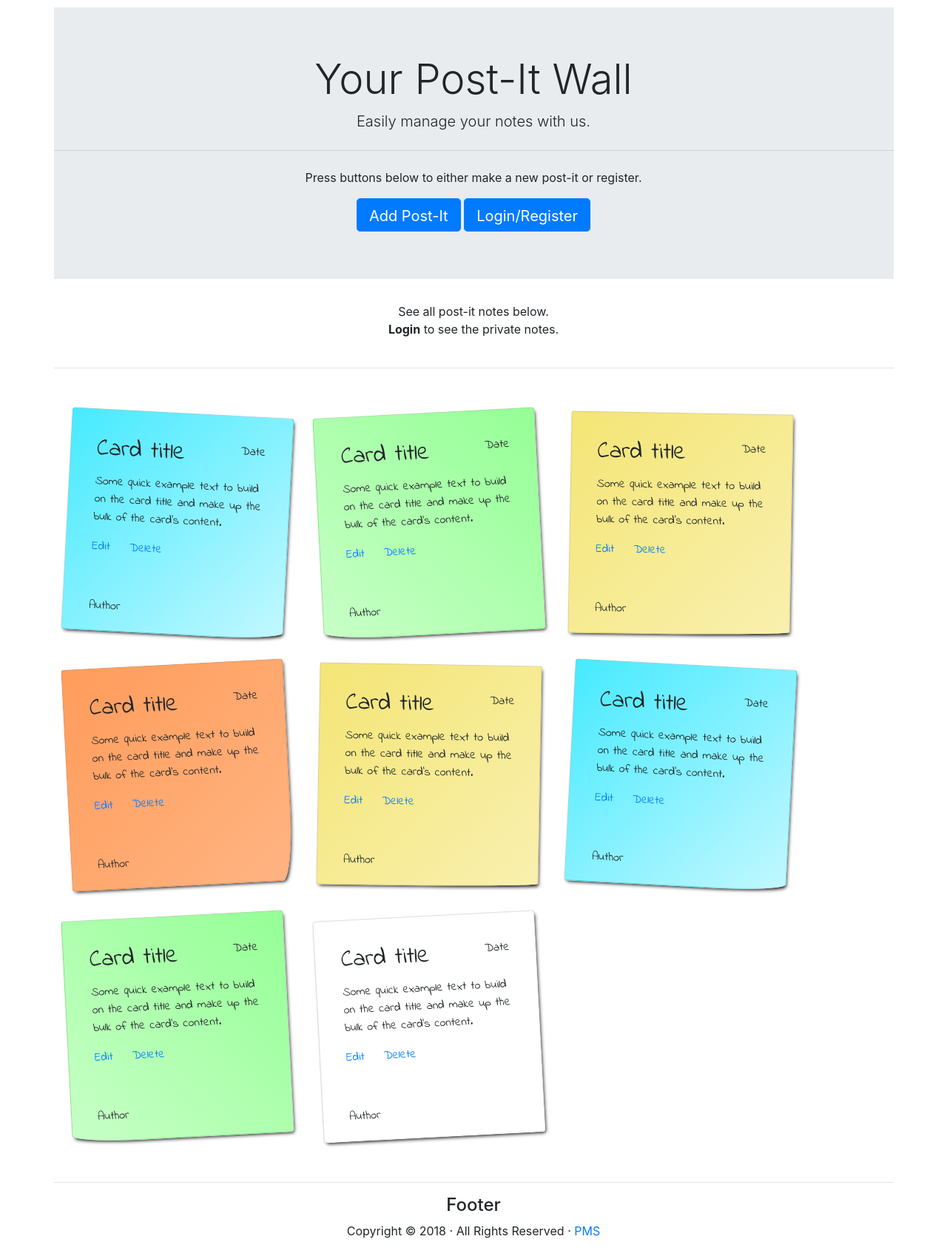
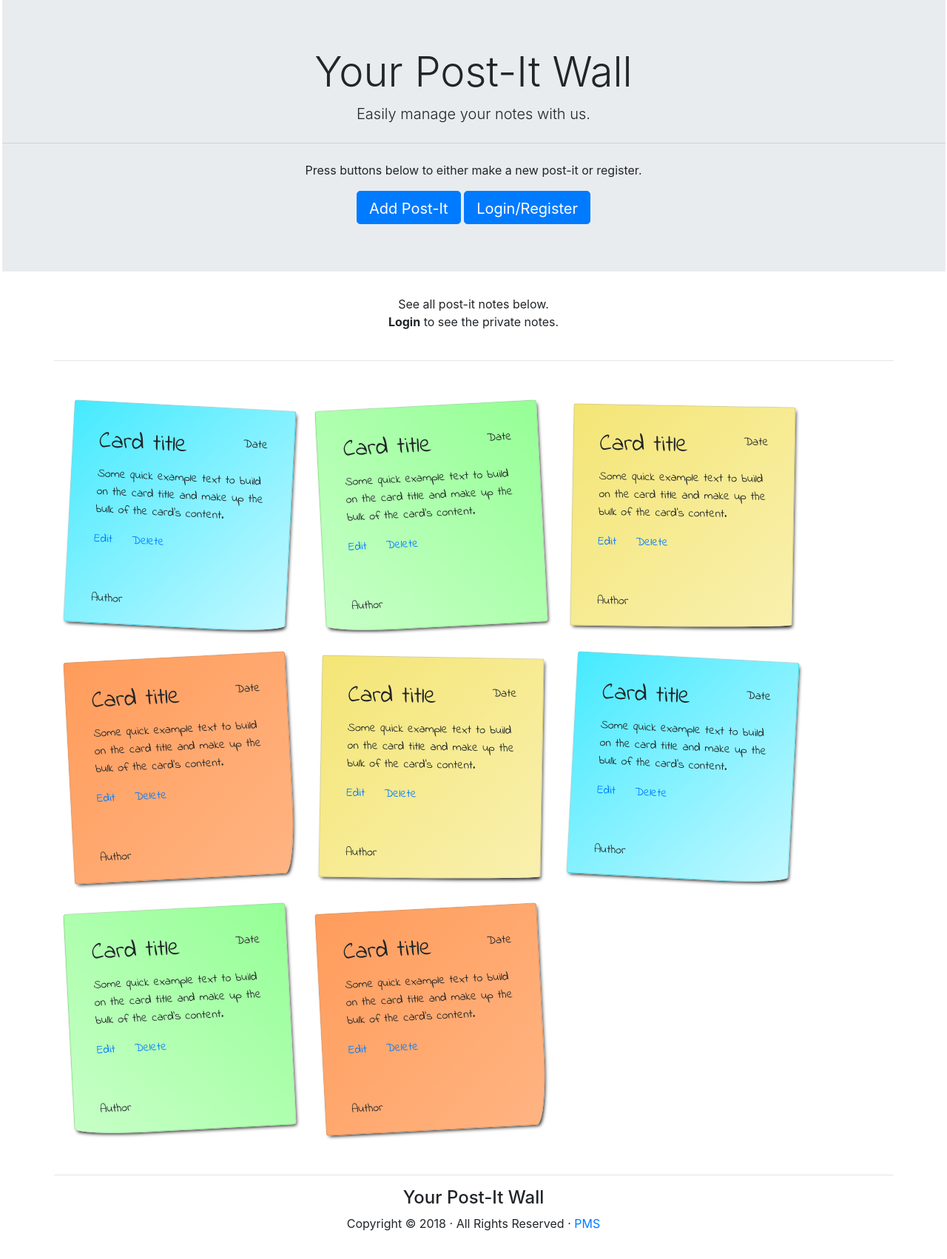
Before and after one commit to Schelde94/post-it_projekt, a PHP site: page /post-it/test.html in a window 1280 px wide. Shown: the whole page at 74% size. After the commit the page ends 1664 px from the top, so only its background shows below. Run offline with PHP 8.4, Linux system fonts and the light colour scheme.

Commit message:
added full width
added full width header to index page

```diff
--- a/post-it/css/styles.css
+++ b/post-it/css/styles.css
@@ -1,12 +1,7 @@
 @charset "utf-8";
 /* CSS Document */
-* {
-				margin: 0;
-				padding: 0;
-			}
 
 body {
-				margin: 10px;
 	display: flex;
 	flex-wrap: wrap;
 }
@@ -19,50 +14,45 @@
 	transform: rotate(-3deg);
 	font-family: 'Indie Flower', cursive;
 }
-
-			.postit:nth-child(1){
-				background: linear-gradient(135deg, rgba(70,234,255,1.00),rgba(194,248,255,1.00));
+.postit:nth-child(1) {
+	background: linear-gradient(135deg, rgba(70,234,255,1.00), rgba(194,248,255,1.00));
 	transform: rotate(3deg);
 	border-bottom-right-radius: 100px 10px;
 }
-
-			.postit:nth-child(2){
+.postit:nth-child(2) {
 	background: linear-gradient(225deg, rgba(149,255,149,1.00), rgba(199,255,199,1.00));
 	border-bottom-left-radius: 100px 10px;
 }
-
-			.postit:nth-child(3){
-				background: linear-gradient(135deg, #F4E575,#F9F0AF);
+.postit:nth-child(3) {
+	background: linear-gradient(135deg, #F4E575, #F9F0AF);
 	transform: rotate(1deg);
 	border-bottom-right-radius: 500px 10px;
 }
-
-			.postit:nth-child(4){
+.postit:nth-child(4) {
 	background: linear-gradient(135deg, rgba(255,156,91,1.00), rgba(255,180,130,1.00));
 	border-bottom-right-radius: 15px 100px;
-
 }
-
-			.postit:nth-child(5){
-				background: linear-gradient(135deg, #F4E575,#F9F0AF);
+.postit:nth-child(5) {
+	background: linear-gradient(135deg, #F4E575, #F9F0AF);
 	transform: rotate(1deg);
 	border-bottom-right-radius: 500px 10px;
 }
-
-			.postit:nth-child(6){
-				background: linear-gradient(135deg, rgba(70,234,255,1.00),rgba(194,248,255,1.00));
+.postit:nth-child(6) {
+	background: linear-gradient(135deg, rgba(70,234,255,1.00), rgba(194,248,255,1.00));
 	transform: rotate(3deg);
 	border-bottom-right-radius: 100px 10px;
 }
-			.postit:nth-child(7){
+.postit:nth-child(7) {
 	background: linear-gradient(225deg, rgba(149,255,149,1.00), rgba(199,255,199,1.00));
 	border-bottom-left-radius: 100px 10px;
 }
-
+.postit:nth-child(8) {
+	background: linear-gradient(135deg, rgba(255,156,91,1.00), rgba(255,180,130,1.00));
+	border-bottom-right-radius: 15px 100px;
+}
 h2 {
 	margin-bottom: 10px;
 }
-
 .name {
 	position: absolute;
 	bottom: 5px;
@@ -72,12 +62,9 @@
 	display: block;
 	float: right;
 }
-
 .btn {
 	padding-bottom: 5px;
 }
-
-
 .card-columns {
  @include media-breakpoint-only(lg) {
  column-count: 4;
--- a/post-it/test.html
+++ b/post-it/test.html
@@ -13,7 +13,7 @@
 <link href="https://fonts.googleapis.com/css?family=Indie+Flower" rel="stylesheet">
 </head>
 <body>
-<div class="container">
+<div class="container-fluid">
   <div class="jumbotron jumbotron-fluid text-center">
     <h1 class="display-4">Your Post-It Wall</h1>
     <p class="lead">Easily manage your notes with us.</p>
@@ -29,6 +29,7 @@
   <br>
   <hr>
   <br>
+  <div class="container-fluid">
     <div class="row">
       <div class="card postit">
         <div class="card-body">
@@ -95,11 +96,12 @@
           <a href="#" class="card-link">Edit</a> <a href="#" class="card-link">Delete</a> </div>
       </div>
     </div>
+  </div>
   <br>
   <hr>
   <div class="row">
     <div class="text-center col-lg-6 offset-lg-3">
-      <h4>Footer </h4>
+      <h4>Your Post-It Wall </h4>
       <p>Copyright &copy; 2018 &middot; All Rights Reserved &middot; <a href="#" >PMS</a></p>
     </div>
   </div>
```
Lines whose indentation alone changed are shown as unchanged.
